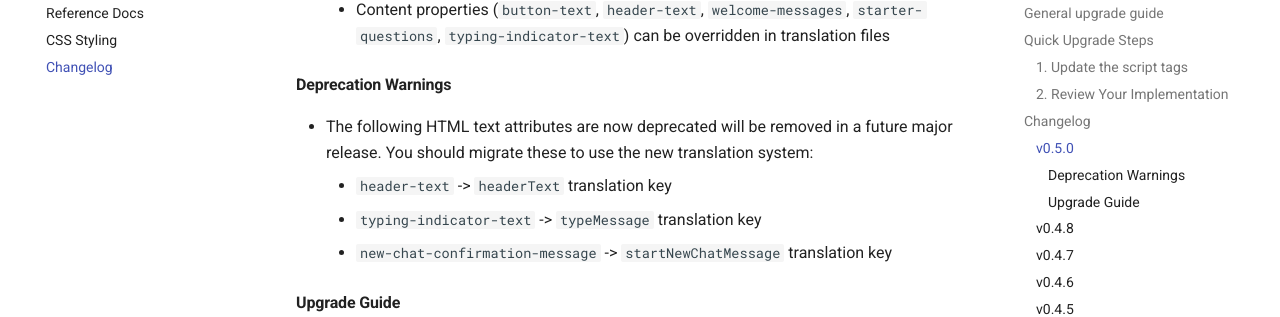
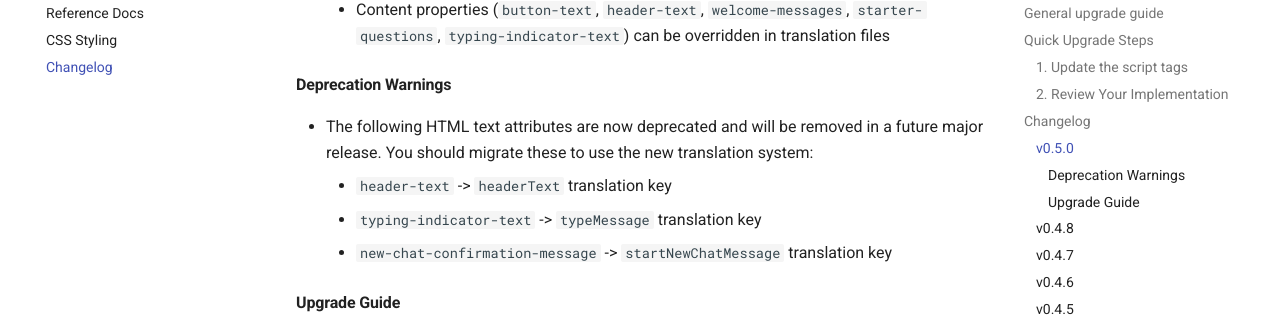
Before and after one commit to dimagi/open-chat-studio-docs, an MkDocs documentation site: the page built from docs/chat_widget/changelog.md, in a window 1280 px wide and 900 px high, scrolled down 944 px. Shown: the part 143-460 px from the top of the window. Built offline with MkDocs 1.6.1 and Material for MkDocs 9.7.7, drawn with Linux system fonts in a browser that asks for light colours; a script that is not in the unit is left out; comment, search, counter and statistics services are not loaded.

Commit message:
review feedback

```diff
--- a/docs/chat_widget/changelog.md
+++ b/docs/chat_widget/changelog.md
@@ -32,7 +32,7 @@ Check your current HTML implementation and compare it with the [latest propertie
     * Content properties (`button-text`, `header-text`, `welcome-messages`, `starter-questions`, `typing-indicator-text`) can be overridden in translation files
 
 #### Deprecation Warnings
-* The following HTML text attributes are now deprecated will be removed in a future major release. You should migrate these to use the new translation system:
+* The following HTML text attributes are now deprecated and will be removed in a future major release. You should migrate these to use the new translation system:
     * `header-text` -> `headerText` translation key
     * `typing-indicator-text` -> `typeMessage` translation key
     * `new-chat-confirmation-message` -> `startNewChatMessage` translation key
```
Also changed, not shown: docs/chat_widget/reference.md (+2 -2 lines).
